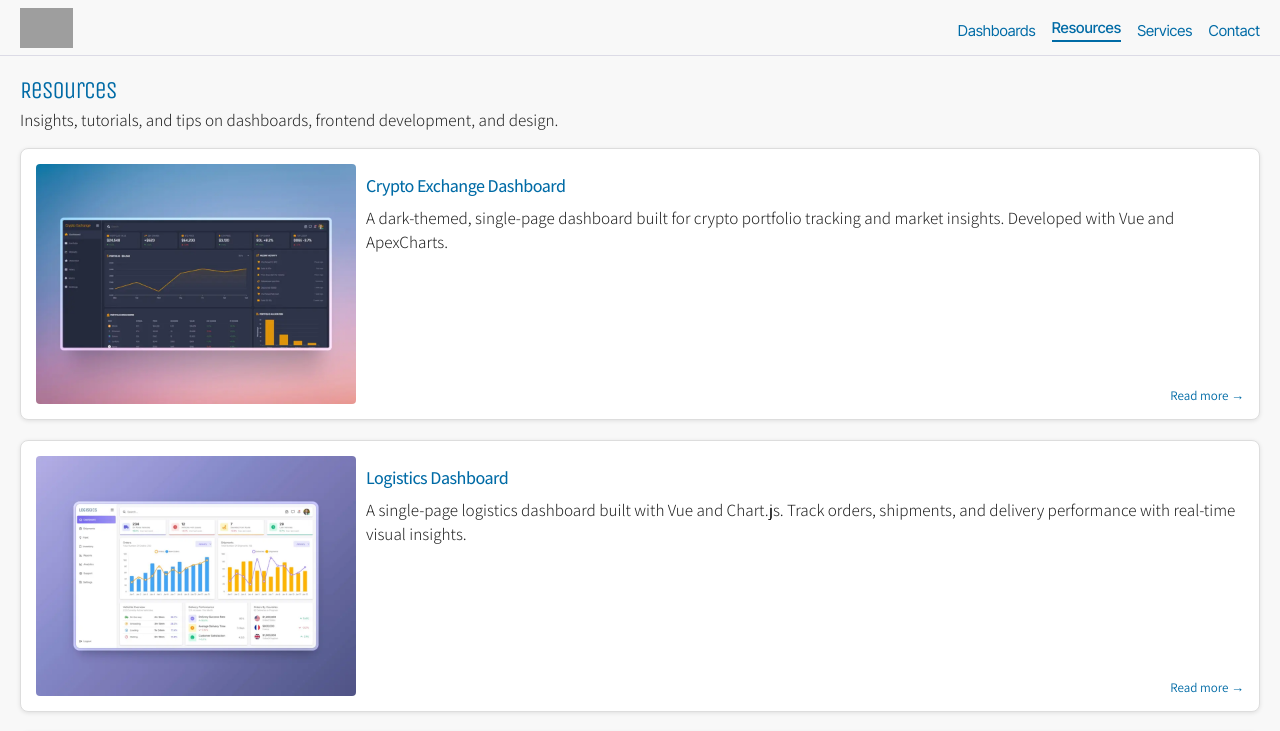
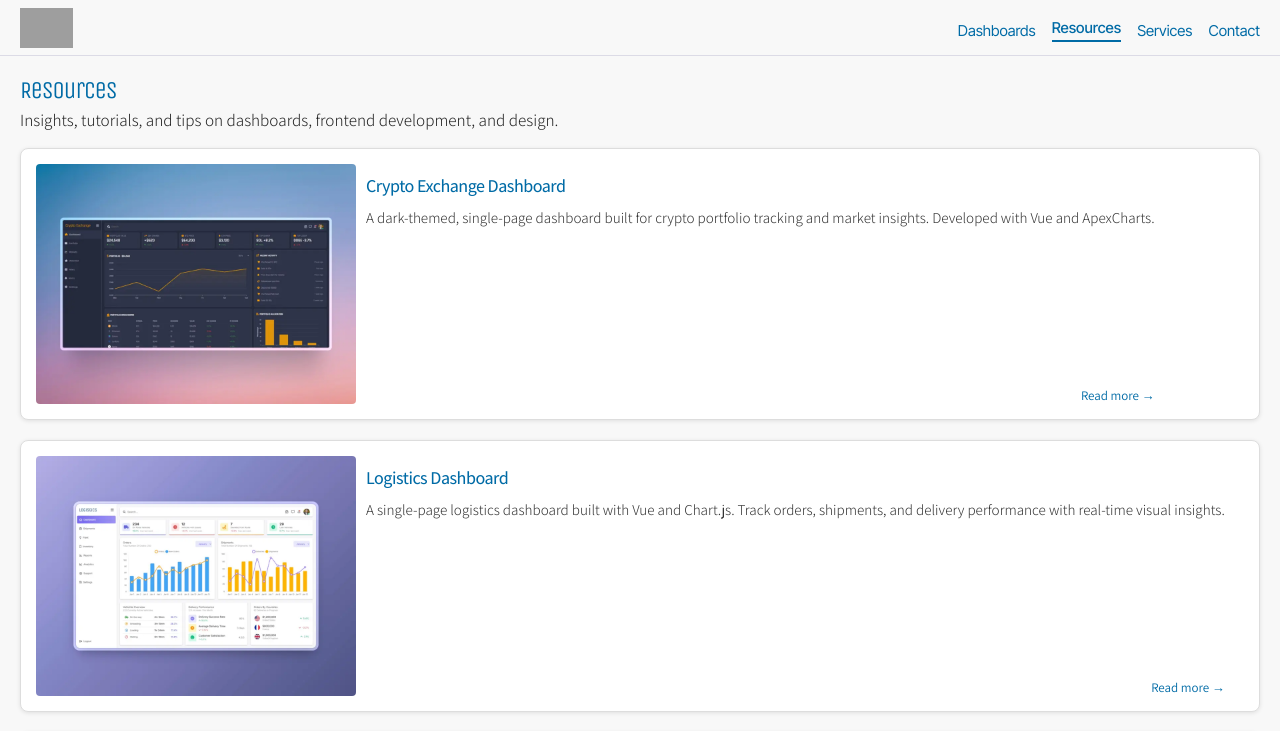
Before and after one commit to joseph-johnson27001/dashboard-website, a Vue app: page /resources in a window 1280 px wide. Shown: the top 731 px of the page. Built offline with nearby package versions, Linux system fonts and the light colour scheme; grey boxes are pictures that could not be loaded.

Commit message:
Resource page font size update

```diff
--- a/src/views/ResourcesPage.vue
+++ b/src/views/ResourcesPage.vue
@@ -250,10 +250,10 @@ h1 {
 }
 
 .article-content p {
-  font-size: 17px;
+  font-size: 15px;
   margin-top: 10px;
   margin-bottom: 15px;
-  color: #222;
+  color: #333;
   font-weight: 300;
   line-height: 1.4;
   font-family: "Assistant";
```
